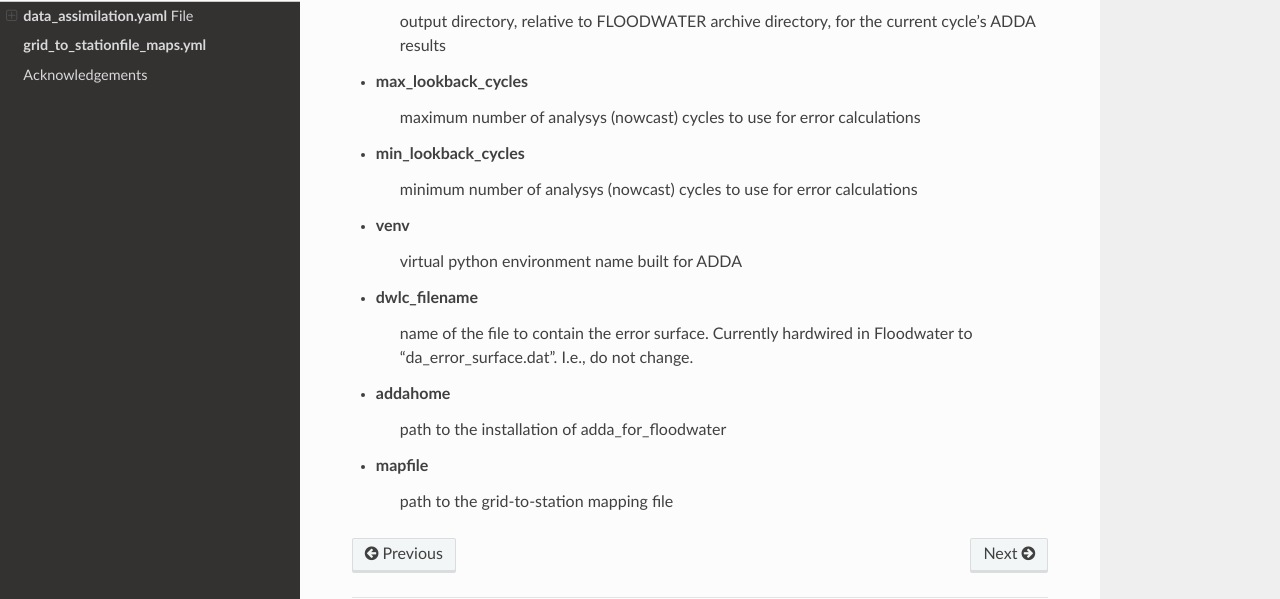
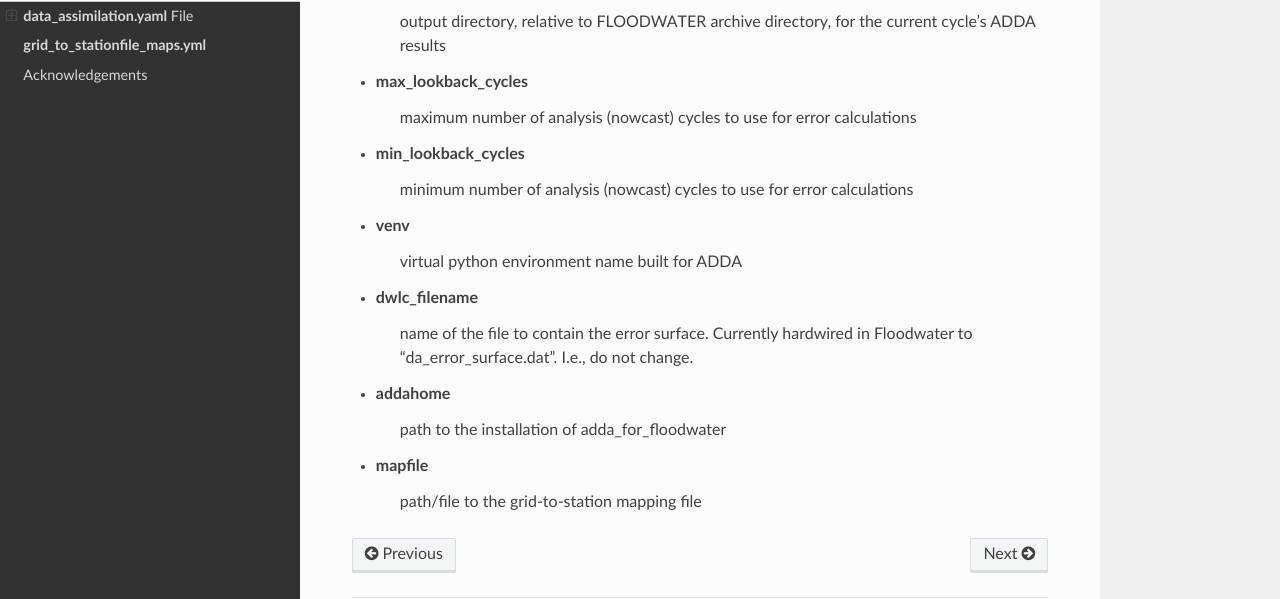
Before and after one commit to RENCI/adda_for_floodwater, a Sphinx documentation site: the page built from doc/source/connect2fw.rst, in a window 1280 px wide and 900 px high, scrolled down 851 px. Shown: the part 197-796 px from the top of the window. Built offline with Sphinx 7.4.7 and the Read the Docs theme 2.0.0, drawn with Linux system fonts in a browser that asks for light colours; formulas are drawn with MathJax 3.

Commit message:
Update connect2fw.rst

```diff
--- a/doc/source/connect2fw.rst
+++ b/doc/source/connect2fw.rst
@@ -45,9 +45,9 @@ Configuration details:
 * rundir
     output directory, relative to FLOODWATER archive directory, for the current cycle's ADDA results
 * max_lookback_cycles
-    maximum number of analysys (nowcast) cycles to use for error calculations
+    maximum number of analysis (nowcast) cycles to use for error calculations
 * min_lookback_cycles
-    minimum number of analysys (nowcast) cycles to use for error calculations
+    minimum number of analysis (nowcast) cycles to use for error calculations
 * venv
     virtual python environment name built for ADDA
 * dwlc_filename
@@ -55,4 +55,4 @@ Configuration details:
 * addahome
     path to the installation of adda_for_floodwater
 * mapfile
-    path to the grid-to-station mapping file
+    path/file to the grid-to-station mapping file
```
